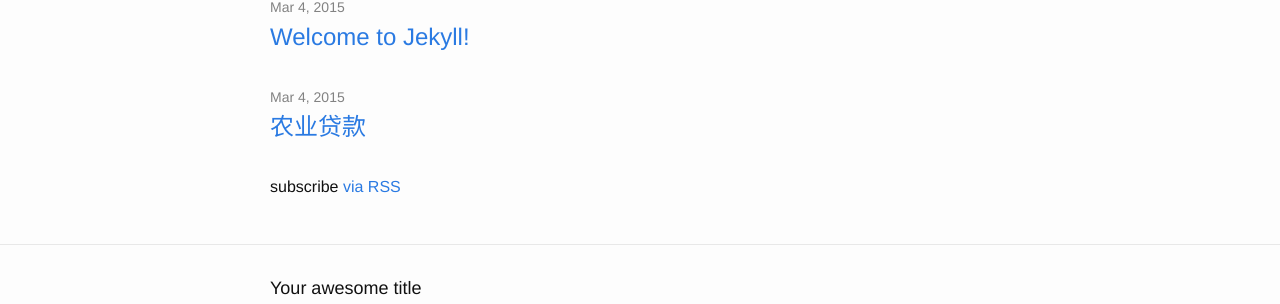
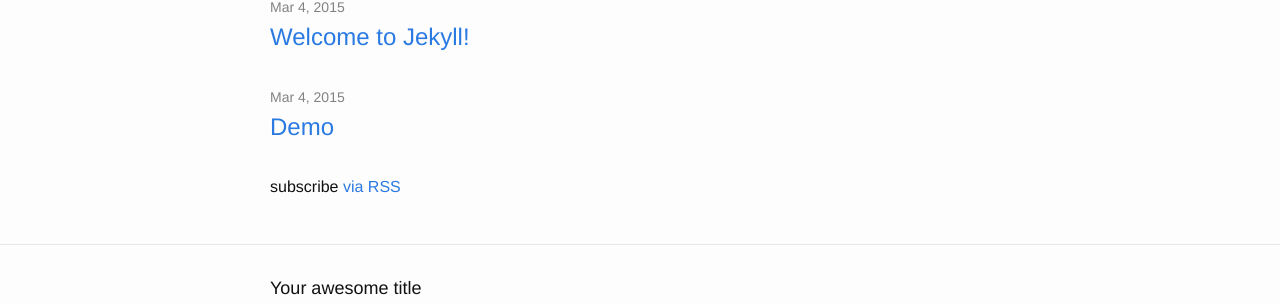
Before and after one commit to Fayne/fayne.github.io, a Jekyll site: the page built from index.html, in a window 1280 px wide. Shown: the part 142-446 px from the top of the page. Built offline with Jekyll 4.4.1, drawn with Linux system fonts in a browser that asks for light colours.

Commit message:
Update 2015-03-04-demo.md

```diff
--- a/_posts/2015-03-04-demo.md
+++ b/_posts/2015-03-04-demo.md
@@ -1,7 +1,8 @@
 ---
-title: 农业贷款
-name: 农业贷款
-categories: products
+layout: post
+title: Demo
+name: Demo
+categories: demo
 summary: Lorem ipsum dolor sit amet, consectetur adipisicing elit
 description: 'Lorem ipsum dolor sit amet, consectetur adipisicing elit, sed do eiusmod
 tempor incididunt ut labore et dolore magna aliqua. Ut enim ad minim veniam,
```
